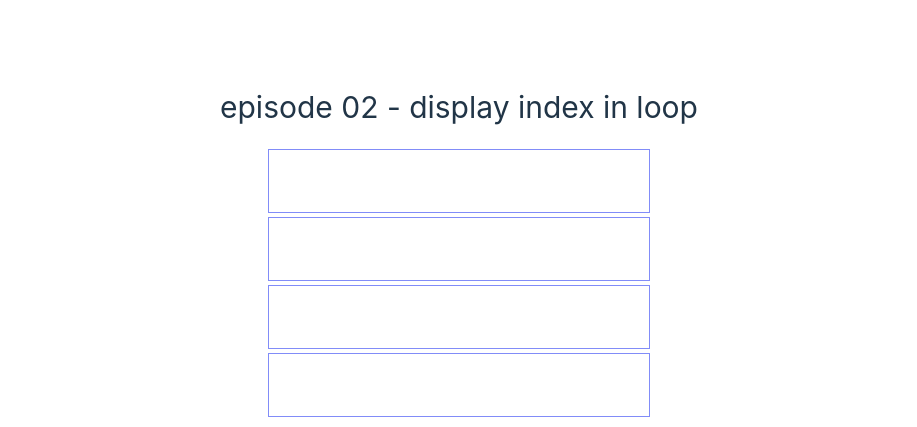
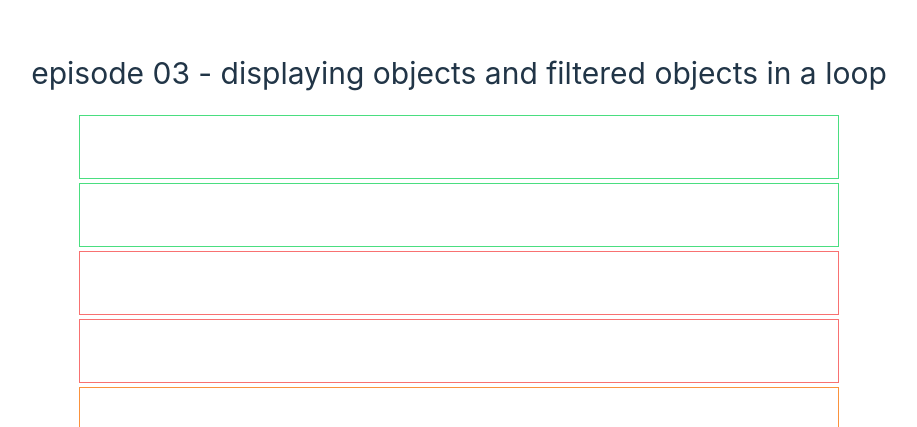
Before and after one commit to shshohagh/ostad, a Vue app in the folder p2/: page / in a window 1280 px wide. Shown: the part 155-582 px from the top of the page, without its empty margins (181-1098 px from the left). Built offline with nearby package versions, Linux system fonts and the light colour scheme.

Commit message:
episode 03 - displaying objects and filtered objects in a loop

```diff
--- a/p2/src/App.vue
+++ b/p2/src/App.vue
@@ -1,19 +1,28 @@
 <script setup>
-const status = [
-    "Pending",
-    "Picked Up",
-    "Processing",
-    "On The Way",
+const tasks = [
+    {id: 1, name: "Complete project proposal", status: "In Progress"},
+    {id: 2, name: "Update Website Content", status: "Completed"},
+    {id: 3, name: "Fix bug in user authentication", status: "In Progress"},
+    {id: 4, name: "Prepare presentation slides", status: "Pending"},
+    {id: 5, name: "Test new features implementation", status: "Completed"},
 ];
+
+function getCompletedTasks(){ return tasks.filter(task=>"Completed"==task.status) }
+function getInProgressTasks(){ return tasks.filter(task=>"In Progress"==task.status) }
+function getPendingTasks(){ return tasks.filter(task=>"Pending"==task.status) }
 </script>
 
 <template>
 <section class="container mx-auto">
 
-    <h1 class="text-center text-3xl py-5"> episode 02 - display index in loop</h1>
-        <section class="mt-1">
-            <div class="h-16 flex items-center justify-center text-white p-3 mx-12 my-1 border border-indigo-400" v-for="(stat,index) in status" > {{ index+1 }}, {{ stat }} </div>
-        </section>
+    <h1 class="text-center text-3xl py-5"> episode 03 - displaying objects and filtered objects in a loop</h1>
+    <section class="mt-1">
+            <!-- <div class="h-16 flex items-center justify-center text-white p-3 mx-12 my-1 border border-indigo-400" v-for="(task, index) in tasks" :key="index" > {{ task.id }}, {{ task.name }}</div> -->
+            <!-- <div class="h-16 flex items-center justify-center text-white p-3 mx-12 my-1 border border-indigo-400" v-for="task in tasks" :key="task.id" > {{ task.id }}, {{ task.name }}</div> -->
+            <div class="h-16 flex items-center justify-center text-white p-3 mx-12 my-1 border border-green-400" v-for="task in getCompletedTasks()" :key="task.id" > {{ task.id }}. {{ task.name }}</div>
+            <div class="h-16 flex items-center justify-center text-white p-3 mx-12 my-1 border border-red-400" v-for="task in getInProgressTasks()" :key="task.id" > {{ task.id }}. {{ task.name }}</div>
+            <div class="h-16 flex items-center justify-center text-white p-3 mx-12 my-1 border border-orange-400" v-for="task in getPendingTasks()" :key="task.id" > {{ task.id }}. {{ task.name }}</div>
+    </section>
 
 </section>
 </template>
```
